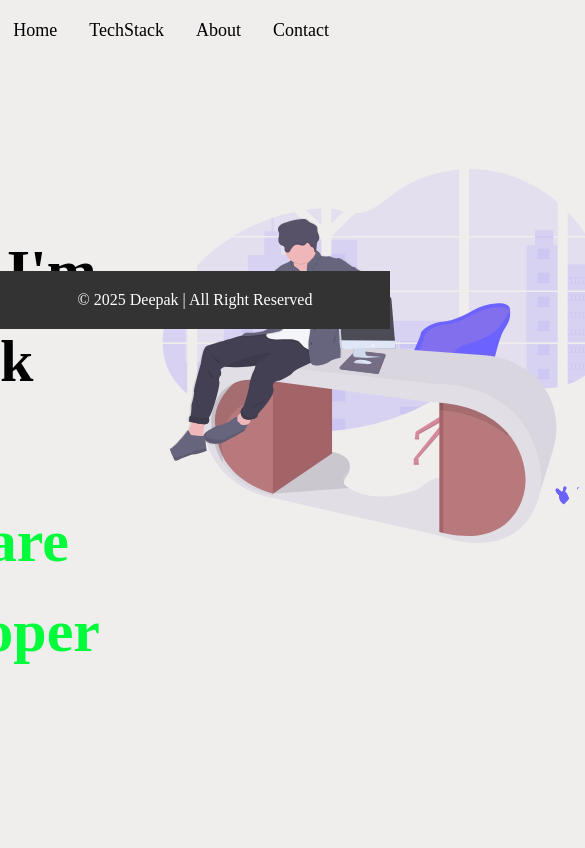
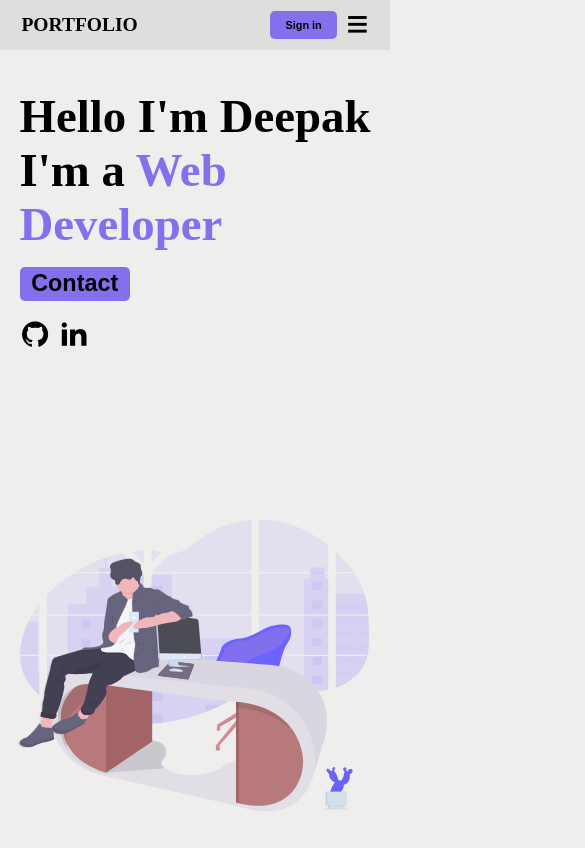
Before and after one commit to Deepaksingh934/Portfolio, a plain HTML site: page index.html in a window 390 px wide. Shown: the top 848 px of the page, 585 px wide, since content can reach past the window. Drawn offline with nearby package versions, Linux system fonts and the light colour scheme.

Commit message:
update file

```diff
--- a/index.html
+++ b/index.html
@@ -4,33 +4,39 @@
     <meta charset="UTF-8" />
     <meta name="viewport" content="width=device-width, initial-scale=1.0" />
     <link rel="stylesheet" href="style.css" />
+    <link
+      href="https://cdn.jsdelivr.net/npm/remixicon@4.5.0/fonts/remixicon.css"
+      rel="stylesheet"
+    />
     <title>Portofolio</title>
   </head>
   <body>
-    <nav id="navbar">
-      <ul id="component">
-        <li><a href="index.html">Home</a></li>
-        <li><a href="techstack.html">TechStack</a></li>
-        <li><a href="about.html">About</a></li>
-        <li><a href="contact.html">Contact</a></li>
-      </ul>
-    </nav>
     <div class="main">
-      <div class="intro">
-        <div class="intro-text">
-          <b>Hello, I'm</b><br />
-          <b>Deepak</b><br />
-          <b style="color: rgb(0, 252, 59);">I'm a Software Developer</b>
+      <nav class="navbar">
+        <h2>PORTFOLIO</h2>
+        <div class="navbar-part">
+          <div><a href="index.html">Home</a></div>
+          <div><a href="techstack.html">TechStack</a></div>
+          <div><a href="about.html">About</a></div>
+          <div><a href="contact.html">Contact</a></div>
+          <button class="signin-btn">Sign in</button>
+          <i class="ri-menu-line"></i>
         </div>
-      </div>
-      <div class="logo">
-        <div class="logo-i">
-          <img src="src/manOnTable.svg" alt="" height="30px" width="60px" class="logo-img">
+      </nav>
+      <div class="main-section">
+        <div class="intro">
+          <h2>Hello I'm <span>Deepak</span> I'm a
+          <span id="Web">Web Developer</span></h2>
+          <button class="contact-btn">Contact</button>
+          <div class="icon">
+            <i class="ri-github-fill"></i>
+            <i class="ri-linkedin-fill"></i>
+          </div>
+        </div>
+        <div class="logo">
+          <img src="src/manOnTable.svg" alt="">
         </div>
       </div>
     </div>
-    <footer class="footer-conatiner">
-      <p>&copy; 2025 Deepak | All Right Reserved</p>
-    </footer>
   </body>
 </html>
--- /dev/null
+++ b/responsive-practice/style.css
@@ -0,0 +1,65 @@
+*{
+    box-sizing: border-box;
+    margin: 0;
+    padding: 0;
+}
+
+html,body{
+height: 100%;
+width: 100%;
+}
+
+.main{
+    height: 100%;
+    width: 100%;
+
+}
+
+.nav-bar{
+    height: 60px;
+    width: 100%;
+    background-color: black;
+    color: white;
+    display: flex;
+    align-items: center;
+    justify-content: space-between;
+    padding: 0 5vw;
+}
+.nav-bar h2{
+    font-size: 2.5vw;
+}
+.nav-bar-list{
+    display: flex;
+    align-items: center;
+    gap: 2vw;
+}
+
+.nav-bar-list a{
+    font-size: 1.5vw;
+    text-decoration: none;
+    color: white;
+}
+.nav-bar-list i{
+    font-size: 2vw;
+    font-weight: 400;
+    display: none;
+}
+
+
+@media (max-width:600px) {
+    .nav{
+        padding: 0 5vw;
+    }
+    .nav-bar h2{
+        font-size: 5vw;
+    }
+    .nav-bar-list a{
+        font-size: 3vw;
+        display: none;
+    }
+    .nav-bar i{
+        display: block;
+        font-size: 6vw;
+        /* font-weight: 800; */
+    }
+}
--- a/style.css
+++ b/style.css
@@ -5,114 +5,136 @@
     /* font-family:'Franklin Gothic Medium', 'Arial Narrow', Arial, sans-serif; */
 }
 
-body{
-      background-color: rgb(240, 237, 237);
+html,body{
+    height: 100%;
+    width: 100%;
+    background-color: rgb(240, 237, 237);
 }
 
-#navbar {
+.main{
+    height: 100%;
+    width: 100%;
+}
+
+.navbar{
     position: sticky;
     top: 0;
     z-index: 1000;
-    background-color: rgba(240, 237, 237, 0.731);
-    /* justify-content: cent */
+    height: 60px;
+    width: 100%;
+    background-color: #e0dddd;
+    display: flex;
     align-items: center;
-    padding: 20px;
+    justify-content: space-between;
+    padding: 0 5vw;
 }
 
-#component{
-    display: flex;
-    justify-content: right;
-    list-style: none;
-    width: 100%;
-    padding-right: 25px;
-}
-#component li {
-    margin: 0;
+.navbar h2{
+    font-size: 2.5vw;
+    font-weight: 900;
 }
 
-#component li a{
+.navbar-part{
+    display: flex;
+    gap: 2vw;
+    align-items: center;
+}
+.navbar-part a{
     color: black;
-    font-size: large;
+    font-size: 1.5vw;
+    font-weight: 800;
     text-decoration: none;
-    padding: 8px 16px;
+}
+.navbar-part button{
+    background-color: #8370ed;
+    padding: 0.8vw 1.5vw;
+    border: none;
     border-radius: 5px;
+    font-size: 1vw;
+    font-weight: 600;
 }
-#component li a:hover{
-    border: 1px solid black;
-    padding: 0.5em;
+.navbar-part i{
+    display: none;
 }
-
-.main{
+.main-section{
+    height: calc(100% - 60px);
+    width: 100%;
     display: flex;
+    flex-direction: row;
+    align-items: center;
+}
+.intro{
+    height: 100%;
+    width: 50%;
+    padding: 10vw 5vw;
+}
+.intro h2{
+    /* padding: 15vw 4vw 0 5vw; */
+    /* display: block; */
+    font-size: 5.5vw;
+}
+.into button{
+    background-color: #8370ed;
+}
+.intro h2 #Web{
+    color: #8370ed;
+}
+.contact-btn{
+    background-color: #8370ed;
+    padding: 1vw 3vw;
+    border: none;
+    border-radius: 5px;
+    margin: 1vw 0;
+    font-size: 1.1vw;
+    font-weight: 600;
+}
+.icon{
+    font-size: 4vw;
+}
+.logo{
+    height: 100%;
+    width: 50%;
+}
+.logo img{
+    width: 90%;
+    height: 100%;
+}
+.about{
+    height: calc(100% - 60px);
+    width: 100%;
+    display: flex;
+    align-items: center;
     justify-content: center;
-    /* gap:20px; */
-    width: 100%;
-    height: 43vw;
-    padding: 105px;
-}
-
-.intro{
-    display: flex;
-    flex-direction:row;
-    justify-content: center;
-    align-items: stretch;
-    /* width: 60%; */
-    padding: 60px;
-    font-size:2.5em;
-}
-.intro pre{
-    font-weight:bolder;
-}
-.intro-text{
-   font-size: 1.5em;
-   display: block; /*  ensure each line in a new row. */
-    margin-bottom: 15px;
-    line-height: 1.5; /* add space between line */
-}
-
-.logo-img{
-    border-radius: 150px;
-    width: 450px;
-    height: 380px;
-}
-
-.about{
-    display: flex;
-    justify-content: center;
-    align-items: center;
-    height: 100%;
-    gap: 120px;
-        width: 100%;
-    height: 43vw;
-    padding: 105px;
+    gap: 3vw;
+    padding: 5vw 0 0 2vw ;
 }
 .about-img{
-    width: 40%;
+    width: 60%;
 }
-.a-image{
-    width: 300px;
-    height: 300px;
-    border-radius: 50%;
+.about-img img{
+    width: 100%;
+    height: 100%;
+    border-radius: 20%;
 }
 .about-inro{
-    width: 60%;
+    width: 40%;
 }
 
 .about-heading{
     /* text-align: center; */
-    font-size: 2.5em;
+    font-size: 2.5vw;
     font-weight: bolder;
-    margin-bottom: 0.7em;
+    margin-bottom: 0.7vw;
 }
 .content{
-    font-size: 22px;
+    font-size: 2vw;
     font-style: oblique;
-    margin-bottom: 0.5em;
+    margin-bottom: 1vw;
 }
 #about-fav-heading{
-    font-size: 1.5em;
+    font-size: 1.5vw;
     font-weight: bold;
-    margin-bottom: 0.7em;
+    margin-bottom: 1vw;
 }
 .tech-posts{
     font-style: oblique;
@@ -207,3 +229,63 @@ footer{
     bottom: 0;
     width: 100%;
 }
+
+
+
+
+
+
+@media (max-width:600px) {
+    .navbar{
+        padding: 0 5.5vw;
+        height:50px;
+    }
+    .navbar h2{
+        font-size: 5vw;
+        font-weight: 900;
+    }
+    .navbar-part a{
+        font-size: 2.5vw;
+        font-weight: 800;
+        display: none;
+    }
+    .navbar-part button{
+    background-color: #8370ed;
+    padding: 2vw 4vw;
+    border: none;
+    border-radius: 5px;
+    font-size: 2.8vw;
+    font-weight: 600;
+    }
+    .navbar-part i{
+        display: block;
+        font-size: 6vw;
+        font-weight: 900;
+    }
+    .main-section{
+        flex-direction: column;
+        /* flex-wrap: wrap; */
+        height: calc(100% - 50px);
+        /* width: 100%; */
+    }
+    .intro{
+        width: 100%;
+        height: 55%;
+    }
+    .logo{
+        width: 100%;
+        height: 45%;
+        margin-left: 9%;
+    }
+    .intro h2{
+        font-size: 12vw;
+    }
+    .contact-btn{
+        font-size: 6vw;
+        margin: 4vw 0;
+    }
+    .icon{
+        font-size: 8vw;
+    }
+
+}
```
Also changed, not shown: about.html (+19 -16 lines), contact.html (+11 -8 lines), responsive-practice/navbar.html (added, +27 -0 lines), techstack.html (+11 -8 lines), src/my-image.jpg (added).
